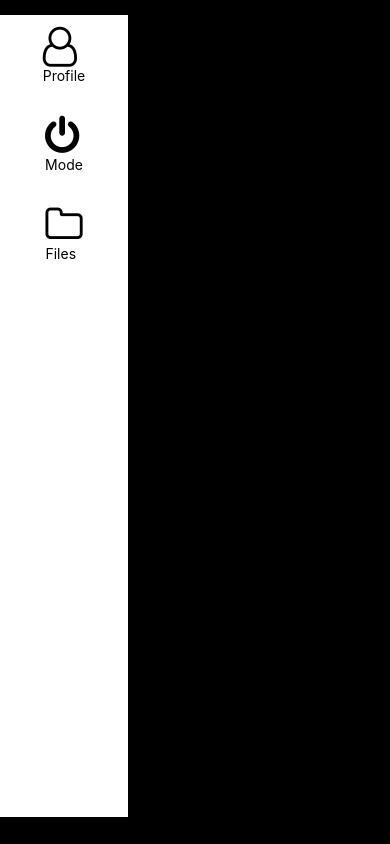
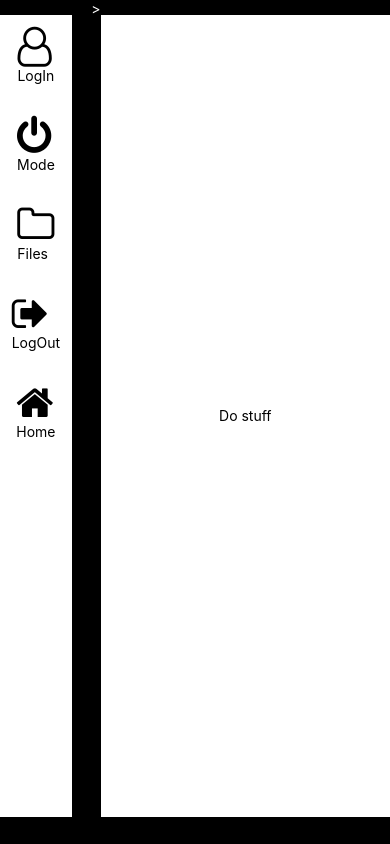
Before and after one commit to tarikh-cell/WSApp, a React Native app: screen /Files in a window 390 px wide. Built offline with nearby package versions, Linux system fonts and the light colour scheme.

Commit message:
Page Update

```diff
--- a/App.js
+++ b/App.js
@@ -3,12 +3,14 @@ import React from 'react';
 import { Pressable, StyleSheet, Text, View } from 'react-native';
 import { useState } from 'react';
 import { Route, BrowserRouter as Router, Routes, Link } from 'react-router-dom';
+import axiosInstance from './axios';
 
 import Main from './main.js';
 import Register from './register.js';
 import Login from './login.js';
 import CRUD from './crud.js';
 import Profile from './src/components/Profile.js';
+import File from './src/components/Files';
 
 import { FontAwesome } from '@expo/vector-icons';
 
@@ -18,47 +20,62 @@ function toggleFullScreen() {
 }
 
 export default function App() {
-
+  const [navOpen, setNavOpen] = useState(false);
 
   return (
     <Router>
       <View style={styles.container}>
         <StatusBar style="auto" />
-        <NavBar />
-        <Pressable onPress={ (event) => {event.preventDefault(); toggleFullScreen();}}><Text>fewbkj</Text></Pressable>
+        <NavBar size={navOpen} />
+        <Pressable onPress={ (event) => {event.preventDefault(); setNavOpen(!navOpen);}}><Text style={{color: '#fff'}}>{'>'}</Text></Pressable>
         <Routes>
           <Route path="/" element={<Main />} />
           <Route path="Profile" element={<Profile />} />
           <Route path="LogIn" element={<Login />} />
+          <Route path="Files" element={<File />} />
         </Routes>
       </View>
     </Router>
   );
 }
 
-function NavBar() {
-  const [isLoggedIn, setIsLoggedIn] = React.useState(false);
+function NavBar(props) {
+  const { size } = props;
+  const [ isLoggedIn, setLoggedIn ] = useState(localStorage.getItem('loggedIn'));
 
   return(
-    <View style={styles.toolbar}>
-      {isLoggedIn ?  <NavSlot path="/LogIn" icon="user-o" txt="LogIn" />
-        : <NavSlot path="/Profile" icon="user-o" txt="Profile" /> }
-      <NavSlot path="/" icon="power-off" txt="Mode" />
-      <NavSlot path="/" icon="folder-o" txt="Files" />
+    <View style={[styles.toolbar, { display : size ? 'none' : '' }]}>
+      { isLoggedIn ?  <NavSlot path="/Profile" icon="user-o" txt="Profile" />
+        : <NavSlot path="/LogIn" icon="user-o" txt="LogIn" /> }
+      <NavSlot path="/" icon="power-off" txt="Mode" onPress={ (event) => {event.preventDefault(); toggleFullScreen();}} />
+      <NavSlot path="/Files" icon="folder-o" txt="Files" />
+      <NavSlot path="/" icon="sign-out" txt="LogOut" onPress={ (event) => {event.preventDefault(); setLoggedIn(false); logout();}} />
+      <NavSlot path="/" icon="home" txt="Home" />
     </View>
   );
 }
 
 function NavSlot(props) {
-  const {path, icon, txt} = props;
+  const {path, icon, txt, ...otherprops} = props;
   return (
     <Link to={path} style={{ textDecoration: 'none' }}>
-          <Pressable style={styles.section}>
+        <Pressable style={styles.section} {...otherprops} >
           <FontAwesome name={icon} size={40} color="black" />
           <Text>{txt}</Text>
-          </Pressable>
+        </Pressable>
     </Link>
   );
+}
+
+function logout() {
+  const response = axiosInstance.post('user/logout/blacklist/', {
+      refresh_token: localStorage.getItem('refresh_token'),
+  });
+  localStorage.removeItem('access_token');
+  localStorage.removeItem('refresh_token');
+  localStorage.setItem('loggedIn', false);
+  axiosInstance.defaults.headers['Authorization'] = null;
+  console.log(response);
 }
 
 const styles = StyleSheet.create({
@@ -71,7 +88,6 @@ const styles = StyleSheet.create({
     marginRight: '5%',
     backgroundColor: '#fff',
     padding: '3%',
-    width: '8em',
     height: '95%',
     marginTop: 15,
     alignItems: 'center'
--- a/Main.js
+++ b/Main.js
@@ -1,6 +1,6 @@
 import React, { useState } from 'react';
 import axiosInstance from './axios';
-import { StyleSheet, View, Text, TextInput, Button } from 'react-native';
+import { StyleSheet, View, Text, Pressable } from 'react-native';
 import { StatusBar } from 'expo-status-bar';
 import { createEditor } from 'slate';
 import { Slate, Editable, withReact } from 'slate-react';
@@ -8,10 +8,18 @@ import Editor from './src/components/Editor';
 import BaseDocument from './src/utils/BaseDocument';
 
 function Main (){
-
     const [document, updateDocument] = useState(BaseDocument);
 
-    {/*requestData() {
+    return (
+        <>
+            <Pressable onPress={ (event) => {event.preventDefault(); requestData(); }}><Text style={{color: '#fff'}}>Open request</Text></Pressable>
+            <Editor document={document} onChange={updateDocument} />
+        </>
+    );
+
+}
+
+function requestData() {
     const apiUrl = 'http://127.0.0.1:8000/api/';
     fetch(apiUrl, {
         headers: new Headers({
@@ -23,12 +31,6 @@ function Main (){
     })
         .then((data) => data.json())
         .then((data) => {console.log(data)})
-    }*/}
-
-    return (
-        <Editor document={document} onChange={updateDocument} />
-    );
-
 }
 
 const styles = StyleSheet.create({
--- a/login.js
+++ b/login.js
@@ -4,7 +4,7 @@ import { Pressable, StyleSheet, Text, View, TextInput } from 'react-native';
 import { FontAwesome } from '@expo/vector-icons';
 import axiosInstance from './axios';
 
-export default function Profile() {
+export default function Login() {
     const [user, onChangeUser] = React.useState("");
     const [pass, onChangePass] = React.useState("");
 
@@ -15,32 +15,22 @@ export default function Profile() {
             <FontAwesome name="user-o" size={150} color="black" />
             <TextInput style={styles.input} placeholder="Username" placeholderTextColor="#9a73ef" autoCorrect={false} onChangeText={onChangeUser} value={user} />
             <TextInput style={styles.input} placeholder="Password" placeholderTextColor="#9a73ef" secureTextEntry autoCorrect={false} onChangeText={onChangePass} value={pass} />
-            <Pressable style={styles.button} onPress={ (event) => {event.preventDefault();console.log(user + " " + pass)}}><Text style={{textAlign: 'center'}}>LogIn</Text></Pressable>
+            <Pressable style={styles.button} onPress={ (event) => {event.preventDefault(); handleClick(user, pass); }}><Text style={{textAlign: 'center'}}>LogIn</Text></Pressable>
           </View>
         </View>
     );
   }
 
-
-function logout() {
-    const response = axiosInstance.post('user/logout/blacklist/', {
-        refresh_token: localStorage.getItem('refresh_token'),
-    });
-    localStorage.removeItem('access_token');
-    localStorage.removeItem('refresh_token');
-    axiosInstance.defaults.headers['Authorization'] = null;
-    console.log(response);
-}
-
-function handleClick() {
+function handleClick(user, pass) {
   axiosInstance
       .post(`token/`, {
-            user_name: this.state.username,
-            password: this.state.password,
+          user_name: user,
+          password: pass,
       })
       .then((res) => {
           localStorage.setItem('access_token', res.data.access);
           localStorage.setItem('refresh_token', res.data.refresh);
+          localStorage.setItem('loggedIn', true);
           axiosInstance.defaults.headers['Authorization'] =
               'JWT ' + localStorage.getItem('access_token', res.data.access);
           console.log(res);
--- /dev/null
+++ b/src/components/Files.js
@@ -0,0 +1,23 @@
+import { StatusBar } from 'expo-status-bar';
+import React from 'react';
+import { Pressable, StyleSheet, Text, View, TextInput } from 'react-native';
+
+export default function File() {
+
+  return (
+      <View style={styles.container}>
+        <StatusBar style="auto" />
+        <Text style={{textAlign: 'center'}}>Do stuff</Text>
+      </View>
+  );
+}
+
+const styles = StyleSheet.create({
+  container: {
+    flex: 1,
+    backgroundColor: '#fff',
+    height: '95%',
+    marginTop: 15,
+    justifyContent: 'center',
+  }
+});
```
Lines whose indentation alone changed are shown as unchanged.
